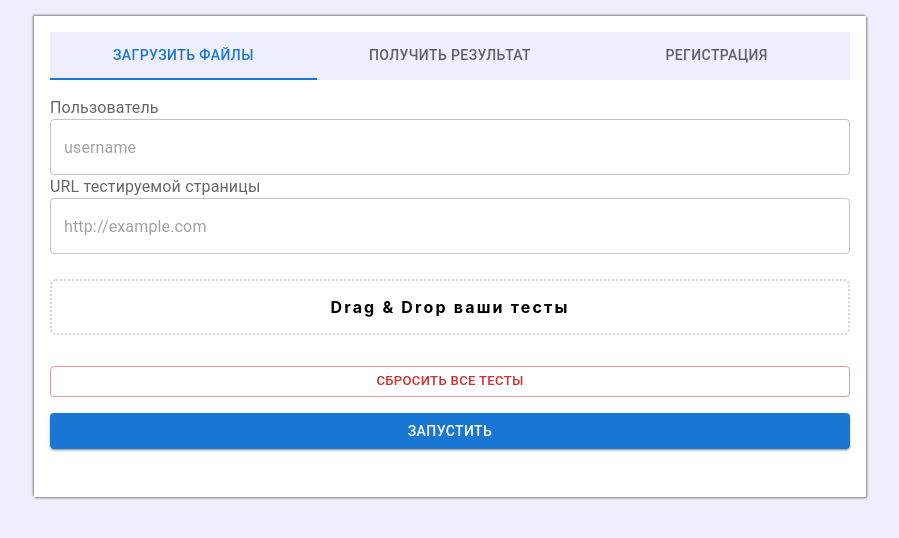
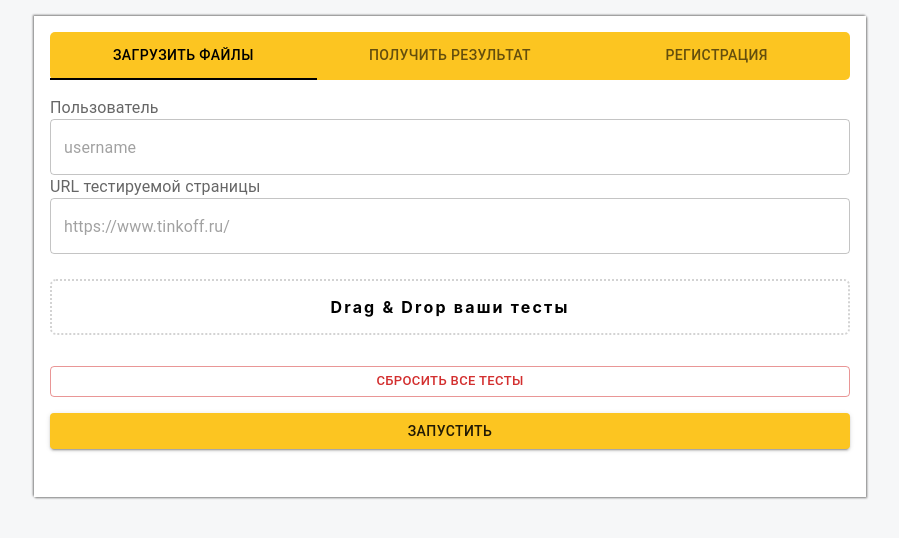
Before and after one commit to ktp0li/tinkoff_solution_cup_sre, a React (Create React App) app in the folder v1/frontend/: page / in a window 1280 px wide. Shown: the top 538 px of the page, without its empty margins (190-1089 px from the left). Built offline with nearby package versions, Linux system fonts and the light colour scheme.

Commit message:
recolor web

```diff
--- a/v1/frontend/src/App.js
+++ b/v1/frontend/src/App.js
@@ -1,5 +1,5 @@
 import React, {useState} from 'react';
-import {FormLabel, TextField, Button, FormControl, List, ListItem, Tabs, Tab, Box, TabPanel} from '@mui/material';
+import {Tabs, Tab, Box} from '@mui/material';
 
 import UploadPanel from './panels/upload';
 import ResultPanel from './panels/result';
@@ -15,15 +15,17 @@ const App = () => {
         <Box style={{
             display: 'flex',
             flexDirection: 'column',
-            background: '#EEEEFF',
+            background: '#fcc521',
+            borderRadius: '5px',
         }}>
             <Tabs
                 variant='fullWidth'
+                textColor='inherit'
+                indicatorColor='secondary'
                 value={activeTab}
                 onChange={(event, value) => setActiveTab(value)}
-                aria-label="wrapped label tabs example"
             >
-                <Tab value='upload' label="Загрузить файлы" />
+                <Tab value='upload' label='Загрузить файлы' />
                 <Tab value='result' label='Получить результат' />
                 <Tab value='signup' label='Регистрация' />
             </Tabs>
--- a/v1/frontend/src/index.js
+++ b/v1/frontend/src/index.js
@@ -1,14 +1,28 @@
 import React from 'react';
 import ReactDOM from 'react-dom/client';
+import { ThemeProvider, createTheme } from '@mui/material/styles';
 
 import './styles/index.css';
 
 import App from './App';
 
 
+const theme = createTheme({
+    palette: {
+        primary: {
+            main: '#fcc521'
+        },
+        secondary: {
+            main: '#000000'
+        }
+    }
+});
+
 const root = ReactDOM.createRoot(document.getElementById('root'));
 root.render(
-    <React.StrictMode>
-        <App />
-    </React.StrictMode>
+    <ThemeProvider theme={theme}>
+        <React.StrictMode>
+            <App />
+        </React.StrictMode>
+    </ThemeProvider>
 );
--- a/v1/frontend/src/panels/upload.js
+++ b/v1/frontend/src/panels/upload.js
@@ -55,7 +55,7 @@ const UploadPanel = ({hostname}) => {
                 />
                 <FormLabel> URL тестируемой страницы </FormLabel>
                 <TextField
-                    placeholder='http://example.com' type='url' size='medium' variant='outlined'
+                    placeholder='https://www.tinkoff.ru/' type='url' size='medium' variant='outlined'
                     value={websiteURL}
                     onChange={event => setWebsiteURL(event.target.value)}
                 />
--- a/v1/frontend/src/styles/index.css
+++ b/v1/frontend/src/styles/index.css
@@ -16,7 +16,7 @@ code {
 body {
   display: flex;
   flex-direction: column;
-  background: rgb(238, 238, 255);
+  background: #f6f7f8;
 }
 
 #root {
```
Also changed, not shown: 11 other files (tests, documents, lock files or other folders).
